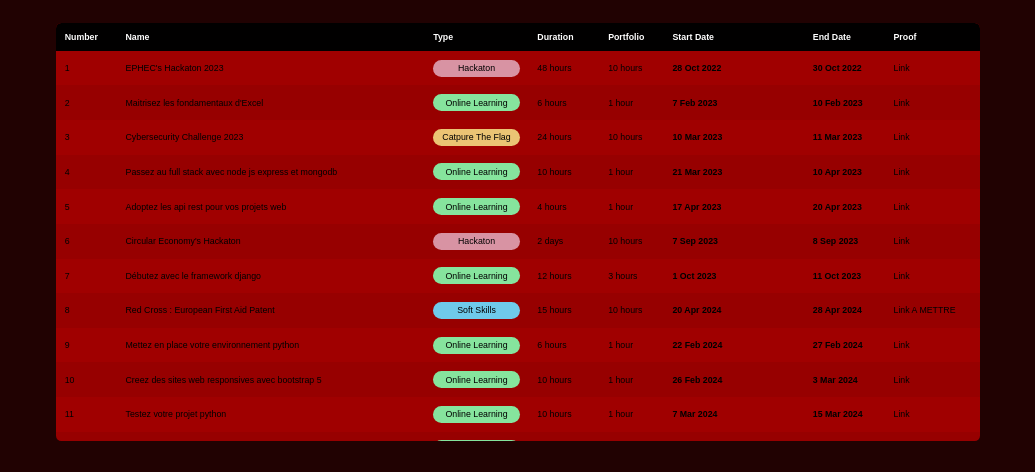
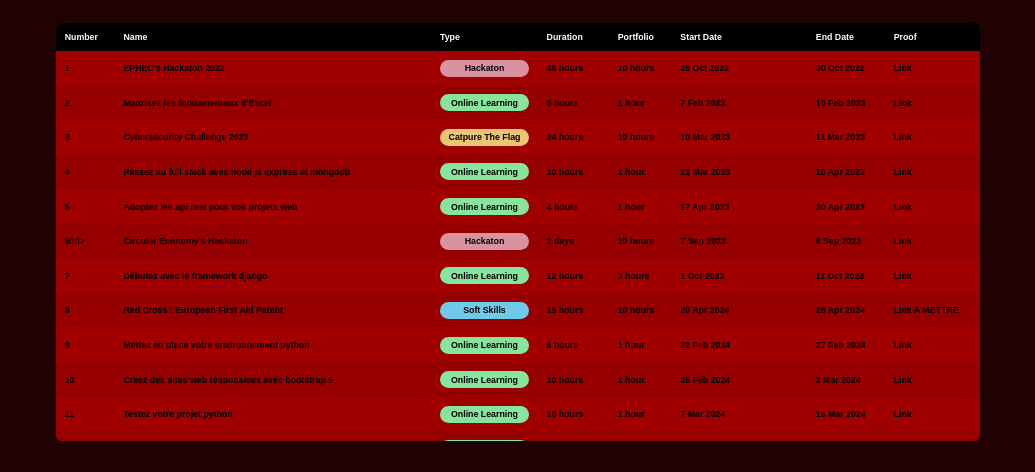
Before and after one commit to a-kalin0/a-kalin0.github.io, a plain HTML site: page pages/summary.html in a window 1280 px wide. Shown: the part 217-689 px from the top of the page, without its empty margins (122-1157 px from the left). Drawn offline with Linux system fonts and the light colour scheme.

Commit message:
Commit 15 : Ajustement css

```diff
--- a/pages/summary.html
+++ b/pages/summary.html
@@ -44,209 +44,209 @@
                 </thead>
                 <tbody>
                     <tr>
-                        <td> 1 </td>
-                        <td><a href="hackaton1.html#introduction">EPHEC's Hackaton 2023</a></td>
+                        <td><strong> 1 </strong></td>
+                        <td><a href="hackaton1.html#introduction"><strong>EPHEC's Hackaton 2023</strong></a></td>
                         <td>
-                            <p class="type hackaton"><a href="../pages/hackaton1.html">Hackaton</a></p>
+                            <p class="type hackaton"><a href="../pages/hackaton1.html"><strong>Hackaton</strong></a></p>
                         </td>
-                        <td> 48 hours </td>
-                        <td> 10 hours </td>
+                        <td><strong> 48 hours</strong> </td>
+                        <td><strong> 10 hours</strong> </td>
                         <td> <strong> 28 Oct 2022 </strong></td>
                         <td> <strong> 30 Oct 2022 </strong></td>
-                        <td><a href="https://www.youtube.com/watch?v=X24J60kMmWw" target="_blank" rel="noopener noreferrer"> Link </a></td>
+                        <td><a href="https://www.youtube.com/watch?v=X24J60kMmWw" target="_blank" rel="noopener noreferrer"><strong> Link </strong></a></td>
                     </tr>
                     <tr>
-                        <td> 2 </td>
-                        <td> <a href="https://openclassrooms.com/fr/courses/7168336-maitrisez-les-fondamentaux-dexcel" target="_blank" rel="noopener noreferrer"> Maitrisez les fondamentaux d'Excel</a> </td>
+                        <td><strong> 2 </strong></td>
+                        <td> <a href="https://openclassrooms.com/fr/courses/7168336-maitrisez-les-fondamentaux-dexcel" target="_blank" rel="noopener noreferrer"> <strong>Maitrisez les fondamentaux d'Excel</strong></a> </td>
                         <td>
-                            <p class="type online"><a href="../pages/online.html">Online Learning</a></p>
+                            <p class="type online"><a href="../pages/online.html"><strong>Online Learning</strong></a></p>
                         </td>
-                        <td> 6 hours </td>
-                        <td> 1 hour </td>
+                        <td><strong> 6 hours </strong></td>
+                        <td><strong> 1 hour </strong></td>
                         <td> <strong> 7 Feb 2023</strong> </td>
                         <td> <strong> 10 Feb 2023</strong> </td>
-                        <td><a href="../img/links/open-classrooms-excel.png" download> Link </a></td>
+                        <td><a href="../img/links/open-classrooms-excel.png" download><strong> Link </strong></a></td>
                     </tr>
                     <tr>
-                        <td> 3</td>
-                        <td><a href="csc.html#introduction">Cybersecurity Challenge 2023</a></td>
+                        <td><strong> 3</strong></td>
+                        <td><a href="csc.html#introduction"><strong>Cybersecurity Challenge 2023</strong></a></td>
                         <td>
-                            <p class="type ctf"><a href="../pages/csc.html">Catpure The Flag</a></p>
+                            <p class="type ctf"><a href="../pages/csc.html"><strong>Catpure The Flag</strong></a></p>
                         </td>
-                        <td> 24 hours </td>
-                        <td> 10 hours </td>
+                        <td><strong> 24 hours </strong></td>
+                        <td><strong> 10 hours </strong></td>
                         <td> <strong>10 Mar 2023</strong> </td>
                         <td> <strong>11 Mar 2023</strong> </td>
-                        <td><a href="../img/links/cybersecurity-challenge-2023.png" download> Link </a></td>
+                        <td><a href="../img/links/cybersecurity-challenge-2023.png" download><strong> Link </strong></a></td>
                     </tr>
                     <tr>
-                        <td> 4</td>
-                        <td> <a href="https://openclassrooms.com/fr/courses/6390246-passez-au-full-stack-avec-node-js-express-et-mongodb" target="_blank" rel="noopener noreferrer"> Passez au full stack avec node js express et mongodb</a></td>
+                        <td><strong> 4</strong></td>
+                        <td> <a href="https://openclassrooms.com/fr/courses/6390246-passez-au-full-stack-avec-node-js-express-et-mongodb" target="_blank" rel="noopener noreferrer"> <strong>Passez au full stack avec node js express et mongodb</strong></a></td>
                         <td>
-                            <p class="type online"><a href="../pages/online.html">Online Learning</a></p>
+                            <p class="type online"><a href="../pages/online.html"><strong>Online Learning</strong></a></p>
                         </td>
-                        <td> 10 hours </td>
-                        <td> 1 hour </td>
+                        <td><strong> 10 hours </strong></td>
+                        <td> <strong>1 hour </strong></td>
                         <td> <strong>21 Mar 2023</strong> </td>
                         <td> <strong>10 Apr 2023</strong> </td>
-                        <td><a href="../img/links/open-classrooms-fullstack.png" download> Link </a></td>
+                        <td><a href="../img/links/open-classrooms-fullstack.png" download> <strong>Link</strong> </a></td>
                     </tr>
                     <tr>
-                        <td> 5</td>
-                        <td><a href="https://openclassrooms.com/fr/courses/6573181-adoptez-les-api-rest-pour-vos-projets-web" target="_blank" rel="noopener noreferrer">Adoptez les api rest pour vos projets web</a> </td>
+                        <td><strong> 5</strong></td>
+                        <td><a href="https://openclassrooms.com/fr/courses/6573181-adoptez-les-api-rest-pour-vos-projets-web" target="_blank" rel="noopener noreferrer"><strong>Adoptez les api rest pour vos projets web</strong></a> </td>
                         <td>
-                            <p class="type online"><a href="../pages/online.html">Online Learning</a></p>
+                            <p class="type online"><a href="../pages/online.html"><strong>Online Learning</strong></a></p>
                         </td>
-                        <td> 4 hours </td>
-                        <td> 1 hour </td>
+                        <td><strong> 4 hours </strong></td>
+                        <td><strong> 1 hour </strong></td>
                         <td> <strong>17 Apr 2023</strong> </td>
                         <td> <strong>20 Apr 2023</strong> </td>
-                        <td><a href="../img/links/open-classrooms-apirest.png" download> Link </a></td>
+                        <td><a href="../img/links/open-classrooms-apirest.png" download><strong> Link </strong></a></td>
                     </tr>
                     <tr>
-                        <td> 6</td>
-                        <td><a href="hackaton2.html#introduction">Circular Economy's Hackaton</a></td>
+                        <td><strong> 6</strong>/td>
+                        <td><a href="hackaton2.html#introduction"><strong>Circular Economy's Hackaton</strong></a></td>
                         <td>
-                            <p class="type hackaton"><a href="../pages/hackaton2.html">Hackaton</a></p>
+                            <p class="type hackaton"><a href="../pages/hackaton2.html"><strong>Hackaton</strong></a></p>
                         </td>
-                        <td> 2 days </td>
-                        <td> 10 hours </td>
+                        <td><strong> 2 days </strong></td>
+                        <td><strong> 10 hours </strong></td>
                         <td> <strong>7 Sep 2023</strong> </td>
                         <td> <strong>8 Sep 2023</strong> </td>
-                        <td><a href="../img/links/Hackaton2.pdf" download> Link </a></td>
+                        <td><a href="../img/links/Hackaton2.pdf" download><strong> Link </strong></a></td>
                     </tr>
                     <tr>
-                        <td> 7</td>
-                        <td><a href="https://openclassrooms.com/fr/courses/7172076-debutez-avec-le-framework-django" target="_blank" rel="noopener noreferrer">Débutez avec le framework django</a></td>
+                        <td><strong> 7</strong></td>
+                        <td><a href="https://openclassrooms.com/fr/courses/7172076-debutez-avec-le-framework-django" target="_blank" rel="noopener noreferrer"><strong>Débutez avec le framework django</strong></a></td>
                         <td>
-                            <p class="type online"><a href="../pages/online.html">Online Learning</a></p>
+                            <p class="type online"><a href="../pages/online.html"><strong>Online Learning</strong></a></p>
                         </td>
-                        <td> 12 hours </td>
-                        <td> 3 hours </td>
+                        <td><strong> 12 hours </strong></td>
+                        <td><strong> 3 hours </strong></td>
                         <td> <strong>1 Oct 2023</strong> </td>
                         <td> <strong>11 Oct 2023</strong> </td>
-                        <td><a href="../img/links/open-classrooms-django-debut.png" download> Link </a></td>
+                        <td><a href="../img/links/open-classrooms-django-debut.png" download><strong> Link </strong></a></td>
                     </tr>
                     <tr>
-                        <td> 8</td>
-                        <td><a href="soft-skills.html">Red Cross : European First Aid Patent</a></td>
+                        <td><strong> 8</strong></td>
+                        <td><a href="soft-skills.html"><strong>Red Cross : European First Aid Patent</strong></a></td>
                         <td>
-                            <p class="type soft"><a href="../pages/soft-skills.html">Soft Skills</a></p>
+                            <p class="type soft"><a href="../pages/soft-skills.html"><strong>Soft Skills</strong></a></p>
                         </td>
-                        <td> 15 hours </td>
-                        <td> 10 hours </td>
+                        <td><strong> 15 hours </strong></td>
+                        <td><strong> 10 hours </strong></td>
                         <td> <strong>20 Apr 2024</strong> </td>
                         <td> <strong>28 Apr 2024</strong> </td>
-                        <td><a href="https://www.youtube.com/watch?v=X24J60kMmWw" target="_blank" rel="noopener noreferrer"> Link A METTRE </a></td>
+                        <td><a href="https://www.youtube.com/watch?v=X24J60kMmWw" target="_blank" rel="noopener noreferrer"> <strong>Link A METTRE</strong> </a></td>
                     </tr>
                     <tr>
-                        <td> 9</td>
-                        <td> <a href="https://openclassrooms.com/fr/courses/6951236-mettez-en-place-votre-environnement-python" target="_blank" rel="noopener noreferrer">Mettez en place votre environnement python</a></td>
+                        <td><strong> 9</strong></td>
+                        <td> <a href="https://openclassrooms.com/fr/courses/6951236-mettez-en-place-votre-environnement-python" target="_blank" rel="noopener noreferrer"><strong>Mettez en place votre environnement python</strong></a></td>
                         <td>
-                            <p class="type online"><a href="../pages/online.html">Online Learning</a></p>
+                            <p class="type online"><a href="../pages/online.html"><strong>Online Learning</strong></a></p>
                         </td>
-                        <td> 6 hours </td>
-                        <td> 1 hour </td>
+                        <td><strong> 6 hours </strong></td>
+                        <td><strong> 1 hour </strong></td>
                         <td> <strong>22 Feb 2024</strong> </td>
                         <td> <strong>27 Feb 2024</strong> </td>
-                        <td> <a href="../img/links/open-classrooms-envpython.png" download>Link</a></td>
+                        <td> <a href="../img/links/open-classrooms-envpython.png" download><strong>Link</strong></a></td>
                     </tr>
                     <tr>
-                        <td> 10</td>
-                        <td> <a href="https://openclassrooms.com/fr/courses/7542506-creez-des-sites-web-responsives-avec-bootstrap-5" target="_blank" rel="noopener noreferrer">Creez des sites web responsives avec bootstrap 5</a></td>
+                        <td><strong> 10</strong></td>
+                        <td> <a href="https://openclassrooms.com/fr/courses/7542506-creez-des-sites-web-responsives-avec-bootstrap-5" target="_blank" rel="noopener noreferrer"><strong>Creez des sites web responsives avec bootstrap 5</strong></a></td>
                         <td>
-                            <p class="type online"><a href="../pages/online.html">Online Learning</a></p>
+                            <p class="type online"><a href="../pages/online.html"><strong>Online Learning</strong></a></p>
                         </td>
-                        <td> 10 hours </td>
-                        <td> 1 hour </td>
+                        <td><strong> 10 hours </strong></td>
+                        <td><strong> 1 hour </strong></td>
                         <td> <strong>26 Feb 2024</strong> </td>
                         <td> <strong>3 Mar 2024</strong> </td>
-                        <td><a href="../img/links/open-classrooms-bootstrap.png" download> Link </a></td>
+                        <td><a href="../img/links/open-classrooms-bootstrap.png" download><strong> Link </strong></a></td>
                     </tr>
                     <tr>
-                        <td> 11</td>
-                        <td> <a href="https://openclassrooms.com/fr/courses/7155841-testez-votre-projet-python" target="_blank" rel="noopener noreferrer">Testez votre projet python</a> </td>
+                        <td><strong> 11</strong></td>
+                        <td> <a href="https://openclassrooms.com/fr/courses/7155841-testez-votre-projet-python" target="_blank" rel="noopener noreferrer"><strong>Testez votre projet python</strong></a> </td>
                         <td>
-                            <p class="type online"><a href="../pages/online.html">Online Learning</a></p>
+                            <p class="type online"><a href="../pages/online.html"><strong>Online Learning</strong></a></p>
                         </td>
-                        <td> 10 hours </td>
-                        <td> 1 hour </td>
+                        <td><strong> 10 hours </strong></td>
+                        <td><strong> 1 hour </strong></td>
                         <td> <strong>7 Mar 2024</strong> </td>
                         <td> <strong>15 Mar 2024</strong> </td>
-                        <td><a href="../img/links/open-classrooms-testpython.png" download> Link </a></td>
+                        <td><a href="../img/links/open-classrooms-testpython.png" download><strong> Link </strong></a></td>
                     </tr>
                     <tr>
-                        <td> 12</td>
-                        <td> <a href="https://openclassrooms.com/fr/courses/4577696-prenez-la-parole-en-public" target="_blank" rel="noopener noreferrer">Prenez la parole en public</a> </td>
+                        <td><strong> 12 </strong></td>
+                        <td> <a href="https://openclassrooms.com/fr/courses/4577696-prenez-la-parole-en-public" target="_blank" rel="noopener noreferrer"><strong>Prenez la parole en public</strong></a> </td>
                         <td>
-                            <p class="type online"><a href="../pages/online.html">Online Learning</a></p>
+                            <p class="type online"><a href="../pages/online.html"><strong>Online Learning</strong></a></p>
                         </td>
-                        <td> 6 hours </td>
-                        <td> 1 hour </td>
+                        <td><strong> 6 hours </strong></td>
+                        <td><strong> 1 hour </strong></td>
                         <td> <strong>8 Mar 2024</strong> </td>
                         <td> <strong>10 Mar 2024</strong> </td>
-                        <td><a href="../img/links/open-classrooms-public.png" download> Link </a></td>
+                        <td><a href="../img/links/open-classrooms-public.png" download><strong> Link </strong></a></td>
                     </tr>
                     <tr>
-                        <td> 13</td>
-                        <td> <a href="https://openclassrooms.com/fr/courses/7192426-allez-plus-loin-avec-le-framework-django" target="_blank" rel="noopener noreferrer">Allez plus loin avec le framework django</a> </td>
+                        <td><strong> 13</strong></td>
+                        <td> <a href="https://openclassrooms.com/fr/courses/7192426-allez-plus-loin-avec-le-framework-django" target="_blank" rel="noopener noreferrer"><strong>Allez plus loin avec le framework django</strong></a> </td>
                         <td>
-                            <p class="type online"><a href="../pages/online.html">Online Learning</a></p>
+                            <p class="type online"><a href="../pages/online.html"><strong>Online Learning</strong></a></p>
                         </td>
-                        <td> 12 hours </td>
-                        <td> 1 hour </td>
+                        <td><strong> 12 hours </strong></td>
+                        <td><strong> 1 hour </strong></td>
                         <td> <strong>25 Mar 2024</strong> </td>
                         <td> <strong>31 Mar 2024</strong> </td>
-                        <td><a href="../img/links/open-classrooms-django-bonus.png" download> Link </a></td>
+                        <td><a href="../img/links/open-classrooms-django-bonus.png" download><strong> Link </strong></a></td>
                     </tr>
 
                     <tr>
-                        <td> 14</td>
-                        <td><a href="https://www.udemy.com/course/creez-des-sites-web-avec-python-et-django/" target="_blank" rel="noopener noreferrer">Creez des sites web avec python et django</a></td>
+                        <td><strong> 14</strong></td>
+                        <td><a href="https://www.udemy.com/course/creez-des-sites-web-avec-python-et-django/" target="_blank" rel="noopener noreferrer"><strong>Creez des sites web avec python et django</strong></a></td>
                         <td>
-                            <p class="type online"><a href="../pages/online.html">Online Learning</a></p>
+                            <p class="type online"><a href="../pages/online.html"><strong>Online Learning</strong></a></p>
                         </td>
-                        <td> 14,5 hours </td>
-                        <td> 3 hours </td>
+                        <td><strong> 14,5 hours </strong></td>
+                        <td><strong> 3 hours </strong></td>
                         <td> <strong>14 Feb 2024</strong> </td>
                         <td> <strong>3 Apr 2024</strong> </td>
-                        <td><a href="../img/links/udemy-djangodebut.jpg" download> Link </a></td>
+                        <td><a href="../img/links/udemy-djangodebut.jpg" download><strong> Link </strong></a></td>
                     </tr>
                     <tr>
-                        <td> 15</td>
-                        <td><a href="https://www.udemy.com/course/django-pro-de-novice-a-expert-en-developpement-web-python/" target="_blank" rel="noopener noreferrer">Django pro de novice a expert en developpement web python</a></td>
+                        <td><strong> 15</strong></td>
+                        <td><a href="https://www.udemy.com/course/django-pro-de-novice-a-expert-en-developpement-web-python/" target="_blank" rel="noopener noreferrer"><strong>Django pro de novice a expert en developpement web python</strong></a></td>
                         <td>
-                            <p class="type online"><a href="../pages/online.html">Online Learning</a></p>
+                            <p class="type online"><a href="../pages/online.html"><strong>Online Learning</strong></a></p>
                         </td>
-                        <td> 41,5 hours </td>
-                        <td> 3 hours </td>
+                        <td><strong> 41,5 hours </strong></td>
+                        <td><strong> 3 hours </strong></td>
                         <td> <strong>21 Feb 2024</strong> </td>
                         <td> <strong>3 Apr 2024</strong> </td>
-                        <td><a href="../img/links/udemy-djangopro.jpg" download> Link </a></td>
+                        <td><a href="../img/links/udemy-djangopro.jpg" download><strong> Link </strong></a></td>
                     </tr>
                     <tr>
-                        <td> 16</td>
-                        <td><a href="https://www.udemy.com/course/create-responsive-websites-with-bootstrap-studio/" target="_blank" rel="noopener noreferrer">Create responsive websites with bootstrap studio</a></td>
+                        <td><strong> 16</strong></td>
+                        <td><a href="https://www.udemy.com/course/create-responsive-websites-with-bootstrap-studio/" target="_blank" rel="noopener noreferrer"><strong>Create responsive websites with bootstrap studio</strong></a></td>
                         <td>
-                            <p class="type online"><a href="../pages/online.html">Online Learning</a></p>
+                            <p class="type online"><a href="../pages/online.html"><strong>Online Learning</strong></a></p>
                         </td>
-                        <td> 2,5 hours </td>
-                        <td> 1 hour </td>
+                        <td><strong> 2,5 hours </strong></td>
+                        <td><strong> 1 hour </strong></td>
                         <td> <strong>20 Mar 2024</strong> </td>
                         <td> <strong>3 Apr 2024</strong> </td>
-                        <td><a href="../img/links/udemy-bootstrap.jpg" download> Link </a></td>
+                        <td><a href="../img/links/udemy-bootstrap.jpg" download><strong> Link </strong></a></td>
                     </tr>
                     <tr>
-                        <td> 17</td>
-                        <td><a href="#">Galactik Football Fan Page</a></td>
+                        <td><strong> 17</strong></td>
+                        <td><a href="#"><strong>Galactik Football Fan Page</strong></a></td>
                         <td>
-                            <p class="type project">Personnal Project</p>
+                            <p class="type project"><strong>Personnal Project</strong></p>
                         </td>
-                        <td> + Infinity </td>
-                        <td> 5 hours </td>
+                        <td><strong> + Infinity </strong></td>
+                        <td><strong> 5 hours </strong></td>
                         <td> <strong>Long time ago in 2019...</strong> </td>
                         <td> <strong>2024</strong> </td>
-                        <td><a href="https://www.youtube.com/watch?v=X24J60kMmWw" target="_blank" rel="noopener noreferrer"> Link </a></td>
+                        <td><a href="https://www.youtube.com/watch?v=X24J60kMmWw" target="_blank" rel="noopener noreferrer"><strong> Link </strong></a></td>
                     </tr>
 
                 </tbody>
```
